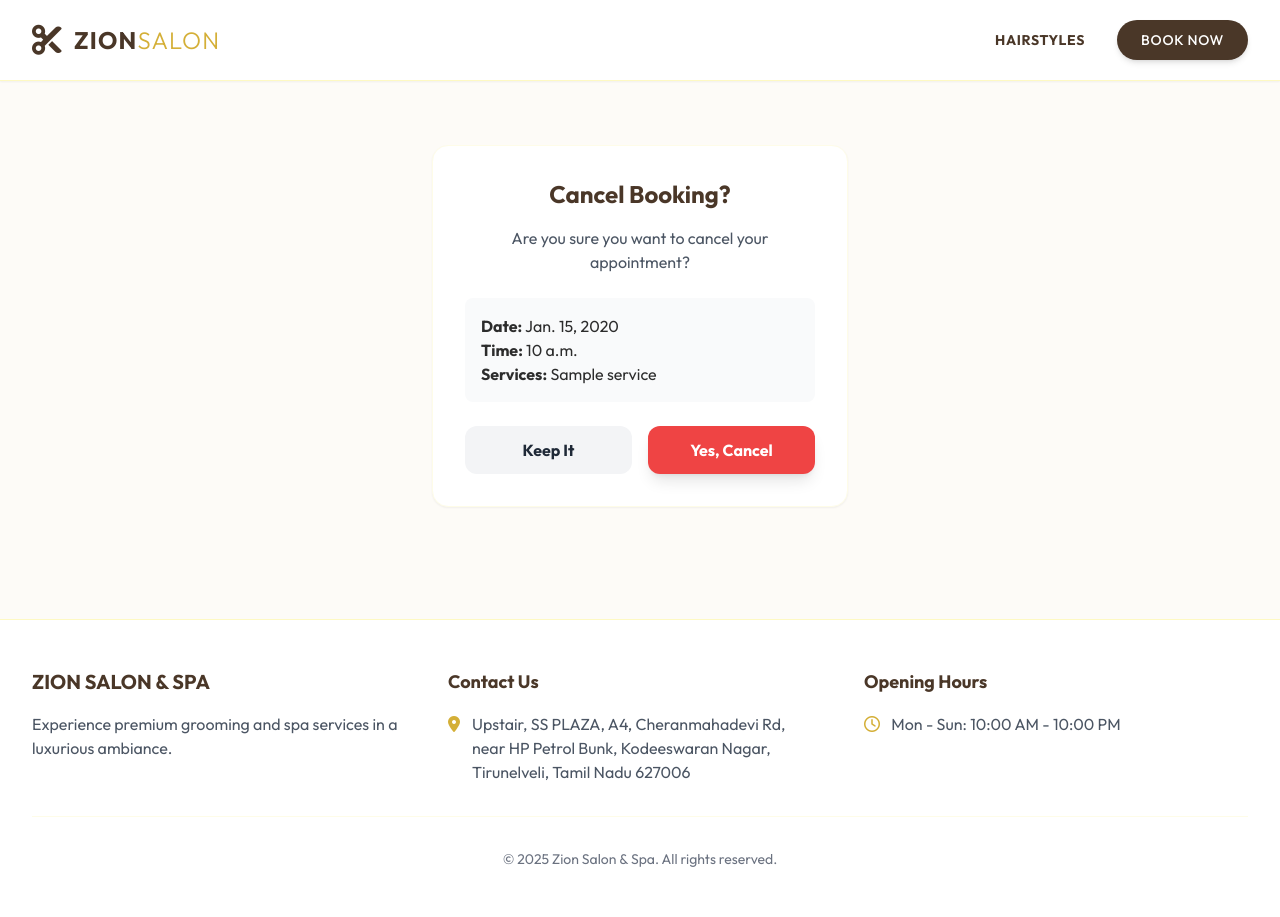
After one commit to ram58059/bookmycut, a Django app: page /bookings/book/cancel/1/ in a window 1280 px wide. The commit adds this page. Run offline with Django 5.2, Linux system fonts and the light colour scheme; tables that the repository leaves empty hold one stand-in row (values such as "Sample post"); style sheets or scripts are compiled from the project's sources.

Commit message:
add otp verification

```diff
--- a/bookings/urls.py
+++ b/bookings/urls.py
@@ -4,7 +4,9 @@ from .views import (
     ServiceListView,
     DateTimeSelectionView,
     BookingConfirmationView,
-    BookingSuccessView
+    BookingSuccessView,
+    OTPVerificationView,
+    CancelBookingView
 )
 
 urlpatterns = [
@@ -12,5 +14,7 @@ urlpatterns = [
     path('book/services/', ServiceListView.as_view(), name='service_list'),
     path('book/calendar/', DateTimeSelectionView.as_view(), name='date_time_selection'),
     path('book/confirm/', BookingConfirmationView.as_view(), name='booking_confirmation'),
+    path('book/verify-otp/', OTPVerificationView.as_view(), name='otp_verification'),
     path('book/success/', BookingSuccessView.as_view(), name='booking_success'),
+    path('book/cancel/<int:booking_id>/', CancelBookingView.as_view(), name='cancel_booking'),
 ]
--- a/bookings/views.py
+++ b/bookings/views.py
@@ -1,9 +1,12 @@
-from django.shortcuts import render, redirect
+from django.shortcuts import render, redirect, get_object_or_404
 from django.views import View
 from django.utils import timezone
+from django.db.models import Q
+from django.contrib import messages
 from datetime import datetime, time, timedelta
-from .models import Service, Booking
+from .models import Service, Booking, CustomerTrust
 from .forms import GuestDetailsForm
+from . import utils
 
 # New Wizard Views
 class GenderSelectionView(View):
@@ -119,10 +122,17 @@ class DateTimeSelectionView(View):
                 start_hour = max(start_hour, now.hour + 1)
 
             # Fetch existing bookings
+            # Logic: Confirmed/Completed block slots.
+            # Pending blocks slots ONLY if < 5 mins old (held for verification).
+            # Cancelled/NoShow do not block slots.
+
+            cutoff_time = timezone.now() - timedelta(minutes=5)
+
             existing_bookings = Booking.objects.filter(
                 date=selected_date
-            ).exclude(
-                status='cancelled'
+            ).filter(
+                Q(status__in=['confirmed', 'completed']) |
+                Q(status='pending', otp_created_at__gt=cutoff_time)
             ).prefetch_related('services')
 
             booked_hours = set()
@@ -135,8 +145,6 @@ class DateTimeSelectionView(View):
                     booked_hours.add(booking_start + i)
 
             # Find consecutive available slots
-            # Last possible start time must allow proper duration
-            # e.g. if close at 22, and duration is 2. Last start is 20 (20-21, 21-22). 20+2 = 22.
             for h in range(start_hour, end_hour):
                 if h + num_services > end_hour:
                     break
@@ -194,6 +202,17 @@ class BookingConfirmationView(View):
     def post(self, request):
         form = GuestDetailsForm(request.POST)
         if form.is_valid():
+            # Rate Limiting & Abuse Check
+            phone = form.cleaned_data['customer_phone']
+            ip = utils.get_client_ip(request)
+
+            allowed, message = utils.check_rate_limits(phone, ip)
+            if not allowed:
+                return render(request, 'bookings/error.html', {'message': message})
+
+            # Trust Score Check (Optional: Block low trust users or forcing manual review?)
+            # For now we just proceed, but we could enforce rules here.
+
             # Retrieve session data
             selected_service_ids = request.session.get('selected_service_ids')
             date_str = request.session.get('selected_date')
@@ -202,30 +221,37 @@ class BookingConfirmationView(View):
             if not (selected_service_ids and date_str and time_str):
                 return redirect('service_list')
 
-            # Create Booking
+            # Create Pending Booking
             booking = form.save(commit=False)
             booking.date = date_str
             booking.time = time_str
             booking.customer_gender = request.session.get('selected_gender', 'Male')
+            booking.status = 'pending' # Pending verification
+            booking.ip_address = ip
+
+            # Generate OTP
+            booking.otp = utils.generate_otp()
+            booking.otp_created_at = timezone.now()
+            booking.is_verified = False
+
             booking.save()
-
             booking.services.set(selected_service_ids)
             booking.save()
 
-            # Clear session
+            # Send OTP
+            utils.send_otp_sms(booking.customer_phone, booking.otp)
+
+            # Store ID in session for verification step
+            request.session['pending_booking_id'] = booking.id
+
+            # Clear selection session data (not booking ID)
             del request.session['selected_service_ids']
             del request.session['selected_date']
             del request.session['selected_time']
 
-            # Send Notification (Mock)
-            # "Also send a message of booking details to the user’s whatsapp mobile number and also as a text message."
-            # We will just log it or simulate it in success view
-            request.session['last_booking_id'] = booking.id
+            return redirect('otp_verification')
 
-            return redirect('booking_success')
-
-        # If invalid, re-render confirmation (should ideally handle this better)
-        # Re-fetch services for display
+        # If invalid, re-render confirmation
         selected_service_ids = request.session.get('selected_service_ids')
         services = Service.objects.filter(id__in=selected_service_ids)
         total_price = sum(s.price for s in services)
@@ -239,6 +265,56 @@ class BookingConfirmationView(View):
             'error': 'Please correct the errors below.'
         })
 
+class OTPVerificationView(View):
+    def get(self, request):
+        booking_id = request.session.get('pending_booking_id')
+        if not booking_id:
+            return redirect('home')
+
+        booking = get_object_or_404(Booking, id=booking_id)
+
+        # Check if already verified
+        if booking.status == 'confirmed':
+             return redirect('booking_success')
+
+        # Check expiration
+        if booking.is_otp_expired():
+             return render(request, 'bookings/error.html', {'message': 'OTP Expired. Please start over.'})
+
+        return render(request, 'bookings/otp_verify.html', {'booking': booking})
+
+    def post(self, request):
+        booking_id = request.session.get('pending_booking_id')
+        if not booking_id:
+            return redirect('home')
+
+        booking = get_object_or_404(Booking, id=booking_id)
+        entered_otp = request.POST.get('otp')
+
+        if booking.is_otp_expired():
+             return render(request, 'bookings/error.html', {'message': 'OTP Expired. Please start over.'})
+
+        if entered_otp == booking.otp:
+            # Success!
+            booking.is_verified = True
+            booking.status = 'confirmed'
+            booking.save()
+
+            # Update Trust Stats
+            utils.update_trust_score(booking.customer_phone, 'new_booking') # Just updates created
+
+            # Send Confirmation
+            utils.send_confirmation_sms(booking.customer_phone, f"Date: {booking.date} Time: {booking.time}")
+
+            request.session['last_booking_id'] = booking.id
+            del request.session['pending_booking_id']
+            return redirect('booking_success')
+        else:
+            return render(request, 'bookings/otp_verify.html', {
+                'booking': booking,
+                'error': 'Invalid OTP. Please try again.'
+            })
+
 class BookingSuccessView(View):
     def get(self, request):
         booking_id = request.session.get('last_booking_id')
@@ -247,6 +323,35 @@ class BookingSuccessView(View):
 
         booking = Booking.objects.filter(id=booking_id).first()
         return render(request, 'bookings/success.html', {'booking': booking})
+
+class CancelBookingView(View):
+    def get(self, request, booking_id):
+        # In real app, verify signature/token. Here mock with ID.
+        booking = get_object_or_404(Booking, id=booking_id)
+        return render(request, 'bookings/cancel_confirm.html', {'booking': booking})
+
+    def post(self, request, booking_id):
+        booking = get_object_or_404(Booking, id=booking_id)
+
+        if booking.status in ['cancelled', 'completed']:
+            return render(request, 'bookings/error.html', {'message': 'Booking already processed.'})
+
+        # Check for late cancellation (e.g., < 24 hours)
+        appointment_datetime = datetime.combine(booking.date, booking.time)
+        now = datetime.now()
+        is_late = (appointment_datetime - now) < timedelta(hours=24)
+
+        booking.status = 'cancelled'
+        booking.save()
+
+        # Update Trust
+        if is_late:
+            utils.update_trust_score(booking.customer_phone, 'late_cancel')
+        else:
+            # Regular cancel
+            pass
+
+        return render(request, 'bookings/error.html', {'message': 'Booking cancelled successfully.'}) # Reusing error template for msg
 
 # Deprecated/Placeholders (to be removed once URLs are updated)
 def book_appointment(request):
--- /dev/null
+++ b/templates/bookings/cancel_confirm.html
@@ -0,0 +1,28 @@
+{% extends 'base.html' %}
+
+{% block content %}
+<div class="max-w-md mx-auto px-4 py-16">
+    <div class="bg-white rounded-2xl p-8 shadow-sm border border-yellow-50 text-center">
+        <h2 class="text-2xl font-bold text-brown mb-4">Cancel Booking?</h2>
+        <p class="text-gray-600 mb-2">Are you sure you want to cancel your appointment?</p>
+
+        <div class="bg-gray-50 rounded-lg p-4 my-6 text-left">
+            <p><span class="font-bold">Date:</span> {{ booking.date }}</p>
+            <p><span class="font-bold">Time:</span> {{ booking.time }}</p>
+            <p><span class="font-bold">Services:</span> {{ booking.services.all|join:", " }}</p>
+        </div>
+
+        <form method="post">
+            {% csrf_token %}
+            <div class="flex space-x-4">
+                <a href="{% url 'home' %}" class="flex-1 px-6 py-3 bg-gray-100 hover:bg-gray-200 text-gray-800 rounded-xl font-bold transition">
+                    Keep It
+                </a>
+                <button type="submit" class="flex-1 px-6 py-3 bg-red-500 hover:bg-red-600 text-white rounded-xl font-bold shadow-lg transition">
+                    Yes, Cancel
+                </button>
+            </div>
+        </form>
+    </div>
+</div>
+{% endblock %}
```
Also changed, not shown: bookings/models.py (+49 -11 lines), bookings/utils.py (added, +70 -0 lines), templates/bookings/confirmation.html (+9 -4 lines), templates/bookings/error.html (added, +18 -0 lines), templates/bookings/otp_verify.html (added, +37 -0 lines), bookings/migrations/0004_customertrust_booking_ip_address_booking_is_verified_and_more.py (added).
